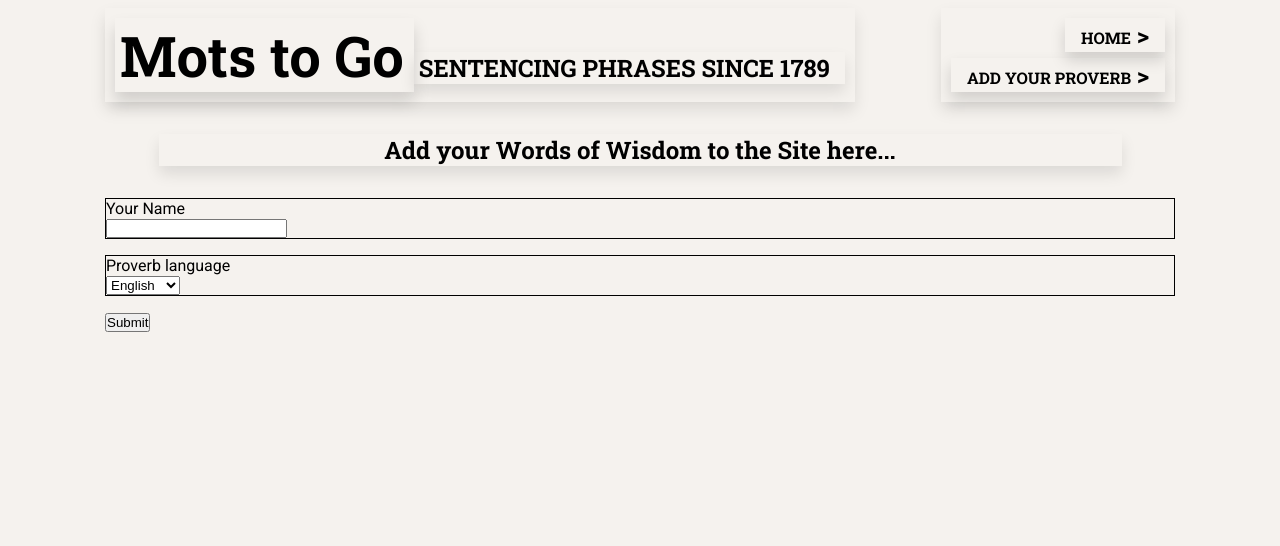
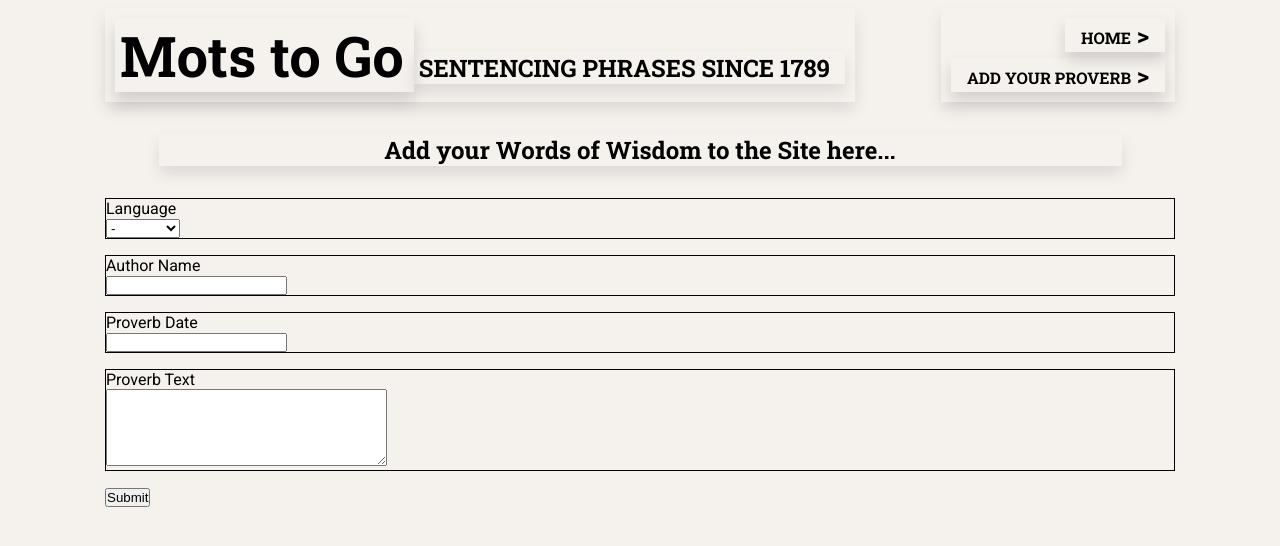
Before and after one commit to teasmade/proverbs_front, a React (Create React App) app: page /add in a window 1280 px wide. Shown: the top 546 px of the page. Built offline with nearby package versions, Linux system fonts and the light colour scheme.

Commit message:
add submit proverb form controls, state and reducer

```diff
--- a/src/context/LangContext.js
+++ b/src/context/LangContext.js
@@ -1,5 +1,5 @@
 import { createContext } from 'react';
 
-const LangContext = createContext(['en', () => {}]);
+const LangContext = createContext(['EN', () => {}]);
 
 export default LangContext;
--- a/src/views/addproverb/AddProverb.jsx
+++ b/src/views/addproverb/AddProverb.jsx
@@ -1,8 +1,15 @@
-import { useContext, useReducer, useState } from 'react';
-import LangContext from '../../context/LangContext';
+import { useReducer, useState } from 'react';
 import classes from './AddProverb.module.css';
 
 const formReducer = (state, event) => {
+  if (event.reset) {
+    return {
+      lang: '',
+      name: '',
+      date: '',
+      text: '',
+    };
+  }
   return {
     ...state,
     [event.name]: event.value,
@@ -10,7 +17,6 @@ const formReducer = (state, event) => {
 };
 
 const AddProverb = () => {
-  const [lang, setLang] = useContext(LangContext);
   const [formData, setFormData] = useReducer(formReducer, {});
   const [submitting, setSubmitting] = useState(false);
 
@@ -21,6 +27,7 @@ const AddProverb = () => {
     console.log(formData);
     setTimeout(() => {
       setSubmitting(false);
+      setFormData({ reset: true });
     }, 3000);
   };
 
@@ -36,25 +43,73 @@ const AddProverb = () => {
       <h2 className={classes.title}>
         Add your Words of Wisdom to the Site here...
       </h2>
-      {submitting && <div>Submitting Form...</div>}
+      {submitting && (
+        <div>
+          You are submitting the following:
+          <ul>
+            {Object.entries(formData).map(([name, value]) => (
+              <li key={name}>
+                <strong>{name}</strong>:{value.toString()}
+              </li>
+            ))}
+          </ul>
+        </div>
+      )}
       <form className={classes.proverbForm} onSubmit={handleSubmit}>
-        <fieldset>
-          <label htmlFor="name">
-            <p>Your Name</p>
-            <input name="name" onChange={handleChange} />
+        <fieldset disabled={submitting}>
+          <label htmlFor="lang">
+            <p>Language</p>
+            <select
+              name="lang"
+              id="lang"
+              onChange={handleChange}
+              value={formData.lang || ''}
+              required
+            >
+              <option value="" disabled>
+                -
+              </option>
+              <option value="EN">English</option>
+              <option value="FR">Français</option>
+            </select>
           </label>
         </fieldset>
-        <fieldset>
-          <label htmlFor="lang">
-            <p>Proverb language</p>
-            <select
-              id="lang"
-              value={lang}
-              onChange={(e) => setLang(e.target.value)}
-            >
-              <option value="en">English</option>
-              <option value="fr">Français</option>
-            </select>
+        <fieldset disabled={submitting}>
+          <label htmlFor="name">
+            <p>Author Name</p>
+            <input
+              name="name"
+              id="name"
+              onChange={handleChange}
+              value={formData.name || ''}
+              required
+            />
+          </label>
+        </fieldset>
+        <fieldset disabled={submitting}>
+          <label htmlFor="date">
+            <p>Proverb Date</p>
+            <input
+              name="date"
+              id="date"
+              onChange={handleChange}
+              value={formData.date || ''}
+              required
+            />
+          </label>
+        </fieldset>
+        <fieldset disabled={submitting}>
+          <label htmlFor="text">
+            <p>Proverb Text</p>
+            <textarea
+              name="text"
+              id="text"
+              onChange={handleChange}
+              value={formData.text || ''}
+              required
+              rows="5"
+              cols="33"
+            />
           </label>
         </fieldset>
         <button type="submit">Submit</button>
--- a/src/views/home/Home.jsx
+++ b/src/views/home/Home.jsx
@@ -17,8 +17,8 @@ const Home = () => {
             value={lang}
             onChange={(e) => setLang(e.target.value)}
           >
-            <option value="en">English</option>
-            <option value="fr">Français</option>
+            <option value="EN">English</option>
+            <option value="FR">Français</option>
           </select>
         </label>
       </div>
```
